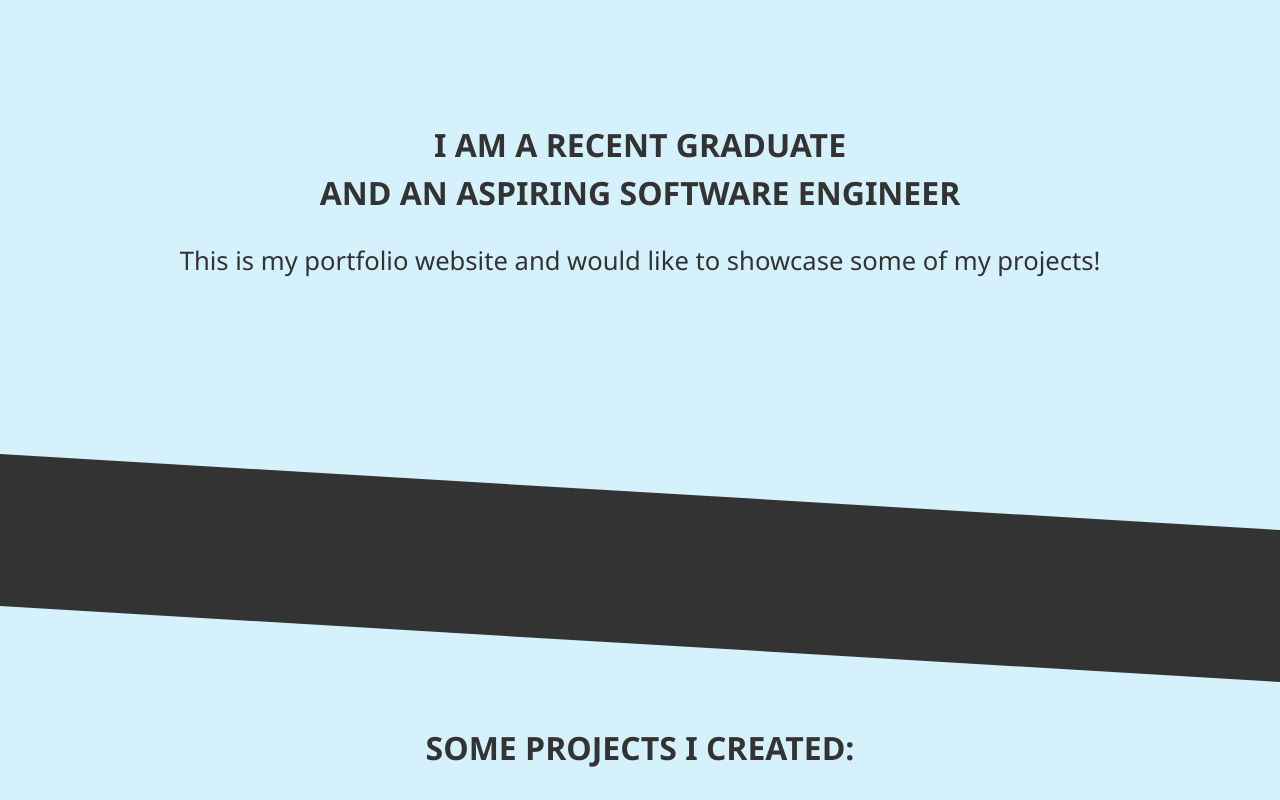
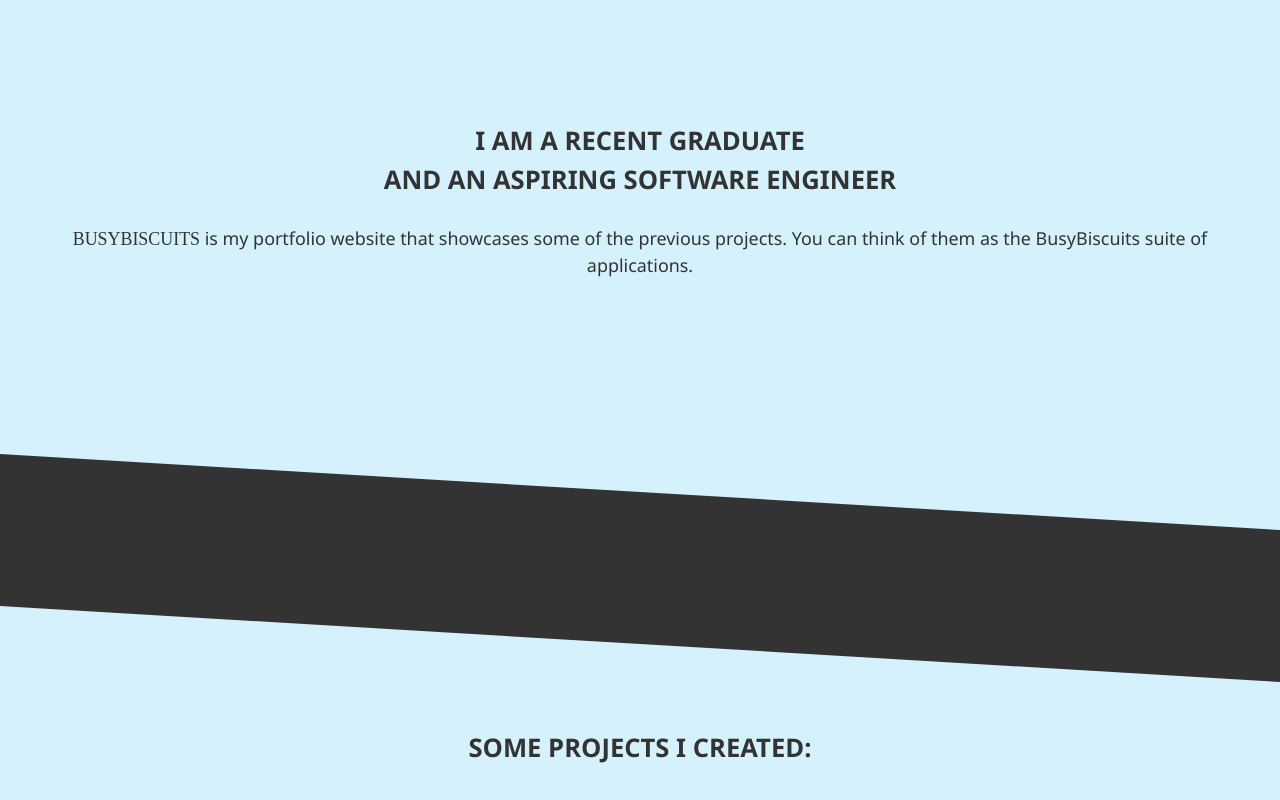
Before and after one commit to melkaj/BusyBiscuits, a Vue app in the folder client/: page / in a window 1280 px wide. Shown: the part 1000-1800 px from the top of the page. Built offline with nearby package versions, Linux system fonts and the light colour scheme.

Commit message:
Worked on bolding the necessary text

```diff
--- a/client/src/assets/general.css
+++ b/client/src/assets/general.css
@@ -4,8 +4,8 @@
     padding-top: 10px;
     margin-top: 10px;
     border: 2px solid black;
-    display: flex;
-    /* justify-content: center; */
+    /* display: flex;
+    justify-content: center; */
 }
 .scroll {
     color: black;
--- a/client/src/components/LandingPageComponents/ProjectCards.vue
+++ b/client/src/components/LandingPageComponents/ProjectCards.vue
@@ -1,4 +1,4 @@
-<template>
+<template style="color:#333333">
     <v-sheet
         height=50VH
         flat
--- a/client/src/views/DescriptionPages/BBD.vue
+++ b/client/src/views/DescriptionPages/BBD.vue
@@ -6,10 +6,10 @@
                         BUSY BISCUITS DATABASE
                     </h1>
                     <p>
-                        <strong>(The C++ application is finished and can be found on my github. However, I am working on
+                        <span class="bold-text">(The C++ application is finished and can be found on my github. However, I am working on
                         getting the application ported to webassembly so it can be showcased here. When it
-                        is finished, I will add it here. But for now, you can read about the project below and
-                        go back to the main portfolio page)</strong>
+                        is finished, it will be added. But for now, you can read about the project below and
+                        go back to the main portfolio page)</span>
                     </p>
                     <p>
                         You are about to be sent to the mock version of my BBD application. The full version of the
@@ -76,6 +76,9 @@
 .hei {
     height: 60%;
 }
+.bold-text {
+    font-family: "Montserrat-Bold";
+}
 
 p {
     padding: 12px;
--- a/client/src/views/LandingPage/LandingPage.vue
+++ b/client/src/views/LandingPage/LandingPage.vue
@@ -18,7 +18,8 @@
                     I AM A RECENT GRADUATE<br/>
                     AND AN ASPIRING SOFTWARE ENGINEER<br/>
                 </h1>
-                <p>This is my portfolio website and would like to showcase some of my projects!</p>
+                <div class="desc-text"><span class="bold-text">BUSYBISCUITS</span> is my portfolio website that showcases some of the previous projects.
+                    You can think of them as the BusyBiscuits suite of applications.</div>
             </div>
         </v-row>
 
@@ -90,6 +91,9 @@
 <style scoped>
 @import url('../../assets/general.css');
 
+.bold-text {
+    font-family: "Montserrat-Bold";
+}
 .heading-font {
     font-family: "Montserrat-Bold", 'Segoe UI', Tahoma, Geneva, Verdana, sans-serif;
     font-size: 3vw;
@@ -98,11 +102,26 @@
 }
 .text-margin {
     margin: 4vw;
+
 }
 
-@media screen and (min-width: 701px) {                            /* LARGE */
+@media screen and (min-width: 1101px) {                            /* LARGE */
+    .heading-font {
+        font-size: 2vw;
+    }
+    .desc-text {
+        font-size: 1.4vw;
+    }
+    p {
+        font-size: 1.4vw;
+    }
+}
+@media screen and (min-width: 701px) and (max-width: 1100px) {                            /* LARGE */
     .heading-font {
         font-size: 2.5vw;
+    }
+    .desc-text {
+        font-size: 2vw;
     }
     p {
         font-size: 2vw;
@@ -112,6 +131,9 @@
     .heading-font {
         font-size: 4vw;
     }
+    .desc-text {
+        font-size: 2.5vw;
+    }
     p {
         font-size: 2.5vw;
     }
@@ -120,6 +142,9 @@
     .heading-font {
         font-size: 5vw;
     }
+    .desc-text {
+        font-size: 3.5vw;
+    }
     p {
         font-size: 3.5vw;
     }
```
